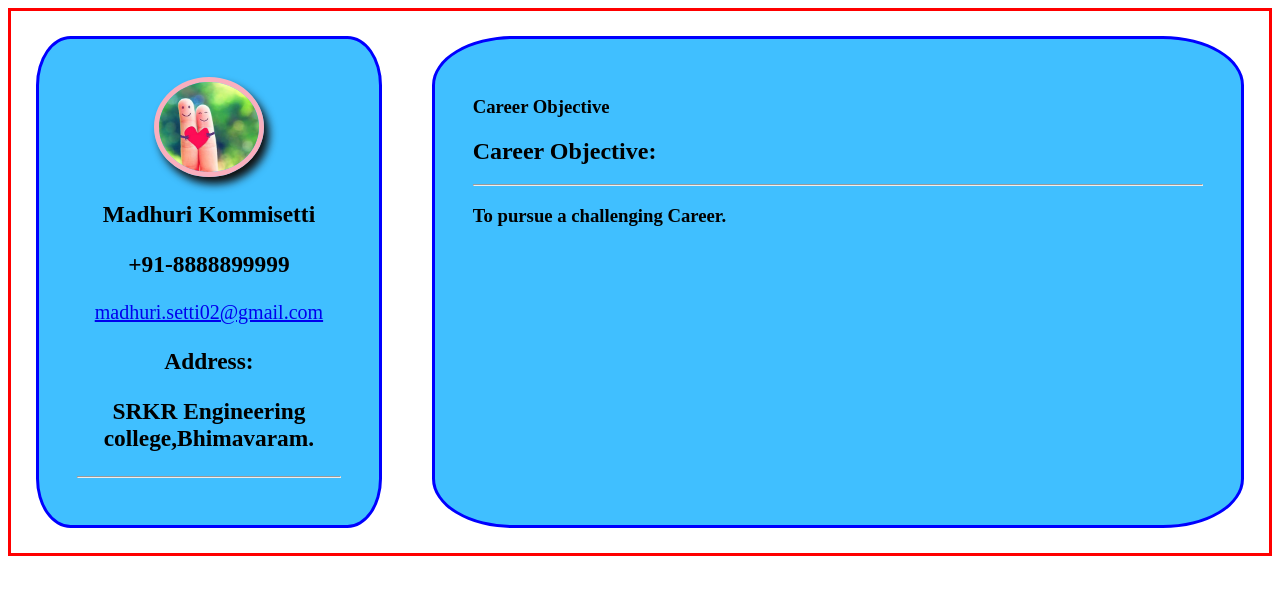
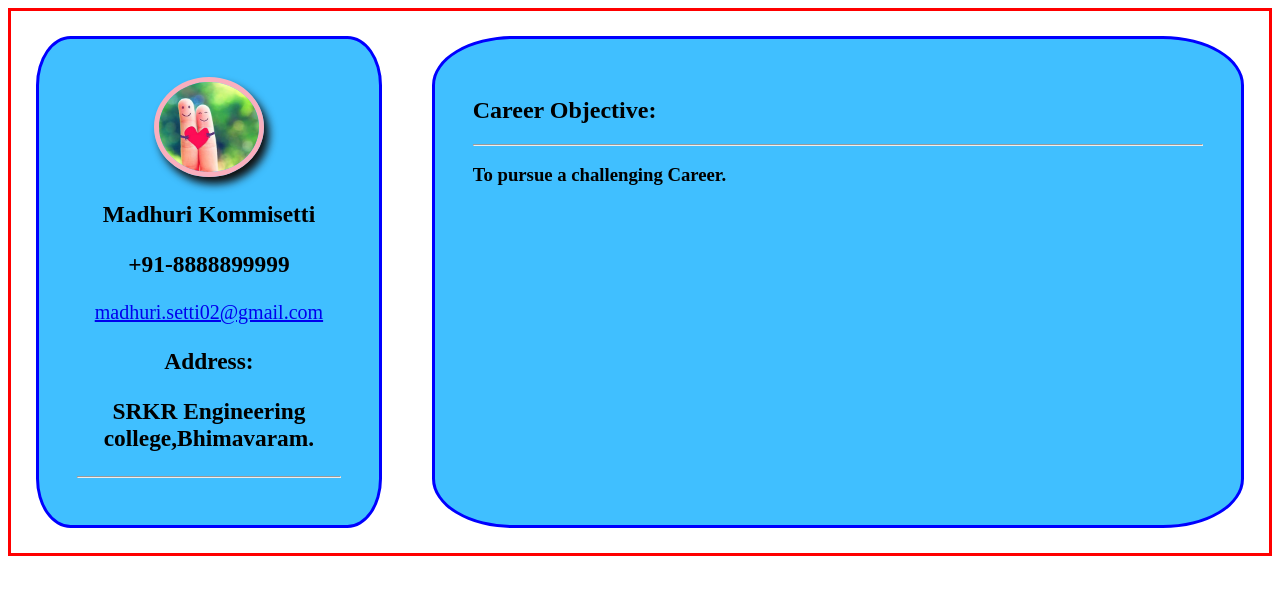
Before and after one commit to 17B91A1275/madhuri75, a plain HTML site: page index.html in a window 1280 px wide. Drawn offline with Linux system fonts and the light colour scheme.

Commit message:
Update index.html

```diff
--- a/index.html
+++ b/index.html
@@ -17,7 +17,7 @@
           <p>Bhimavaram</p>-->
     </div>
     <div class="childtwo">
-      <h3>Career Objective</h3>
+     <!-- <h3>Career Objective</h3>-->
 
 
     </div>
```
